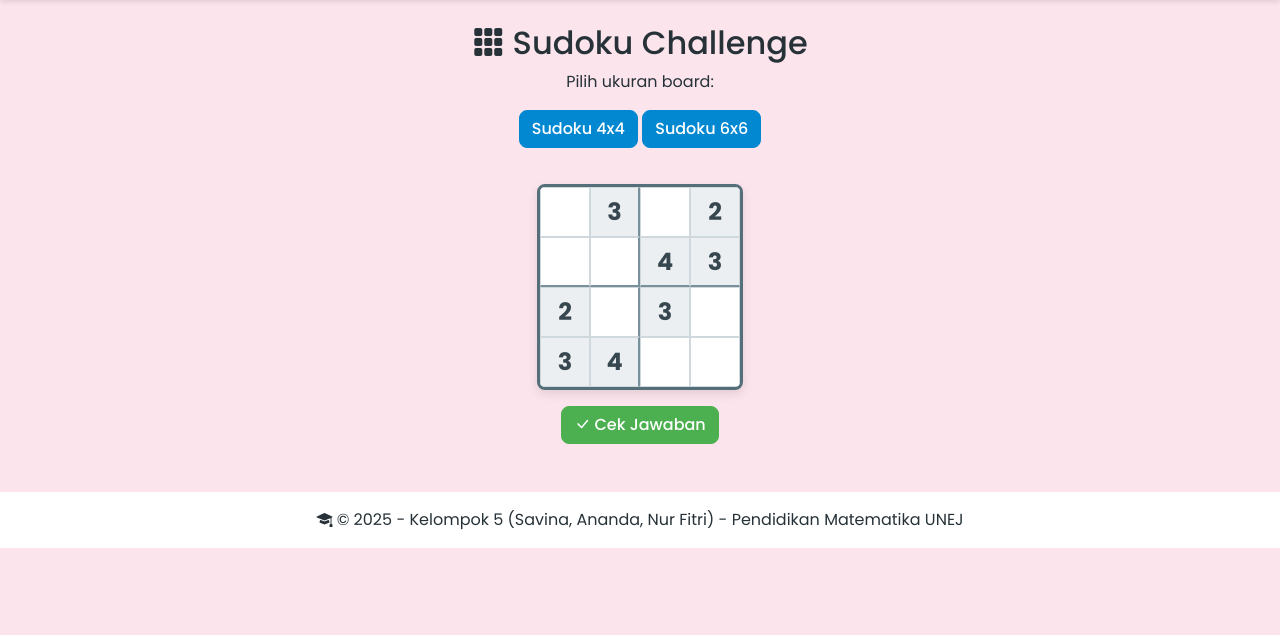
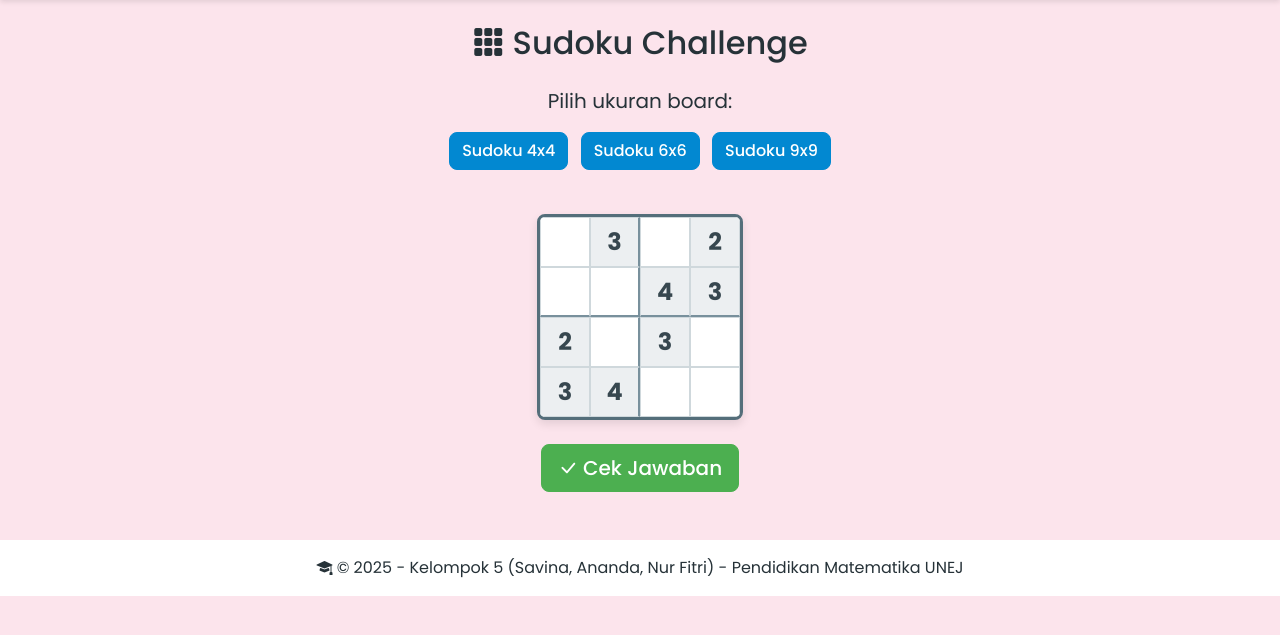
Before and after one commit to anndarestu/logika-puzzle-challenge, a Flask app: page /sudoku in a window 1280 px wide. Shown: the part 64-699 px from the top of the page. Run offline with Flask 3, Linux system fonts and the light colour scheme.

Commit message:
Update sudoku.html

```diff
--- a/templates/sudoku.html
+++ b/templates/sudoku.html
@@ -1,23 +1,34 @@
 {% extends 'layout.html' %}
+
 {% block title %}Sudoku Challenge{% endblock %}
+
 {% block content %}
-<h2 class="text-center"><i class="bi bi-grid-3x3-gap-fill"></i> Sudoku Challenge</h2>
-<p class="text-center">Pilih ukuran board:</p>
-<div class="text-center mb-3">
-    <button class="btn btn-primary" id="btn-4x4">Sudoku 4x4</button>
-    <button class="btn btn-primary" id="btn-6x6">Sudoku 6x6</button>
+<h2 class="text-center mb-4"><i class="bi bi-grid-3x3-gap-fill"></i> Sudoku Challenge</h2>
+
+<p class="text-center fs-5">Pilih ukuran board:</p>
+
+<div class="text-center mb-4">
+    <button class="btn btn-primary mx-1" id="btn-4x4">Sudoku 4x4</button>
+    <button class="btn btn-primary mx-1" id="btn-6x6">Sudoku 6x6</button>
+    <button class="btn btn-primary mx-1" id="btn-9x9">Sudoku 9x9</button>
 </div>
+
 <div class="d-flex justify-content-center">
     <div id="sudoku-container"></div>
 </div>
-<div class="text-center mt-3">
-    <button class="btn btn-success" id="btn-check-sudoku">
+
+<div class="text-center mt-4">
+    <button class="btn btn-success btn-lg" id="btn-check-sudoku">
         <i class="bi bi-check-lg"></i> Cek Jawaban
     </button>
-    <p id="sudoku-feedback" class="mt-2 fw-bold"></p>
+    <div id="sudoku-feedback" class="mt-3 fs-5 fw-bold"></div>
 </div>
-<script> const sudokuBoards = {{ boards | tojson }}; </script>
+
+<script>
+    const sudokuBoards = {{ boards|tojson }};
+</script>
 {% endblock %}
+
 {% block scripts %}
 <script src="{{ url_for('static', filename='js/sudoku.js') }}"></script>
 {% endblock %}
```
